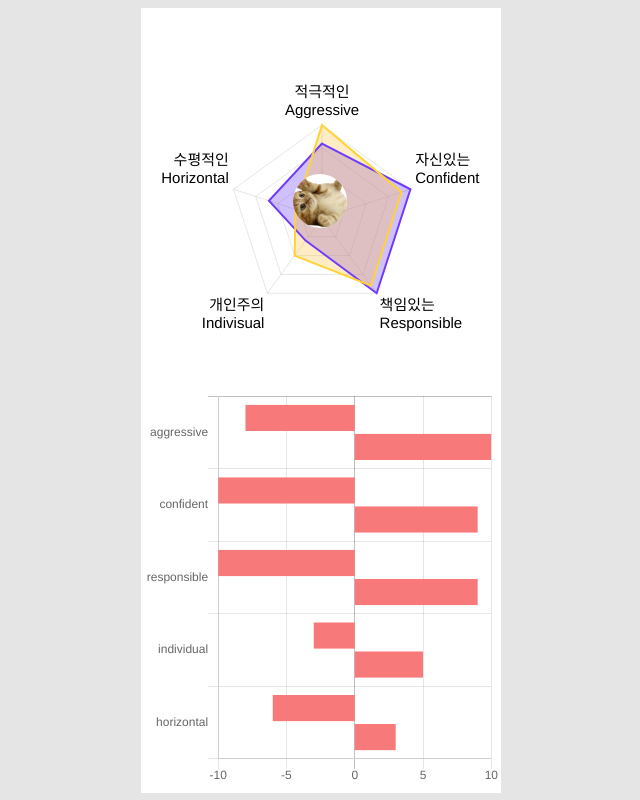
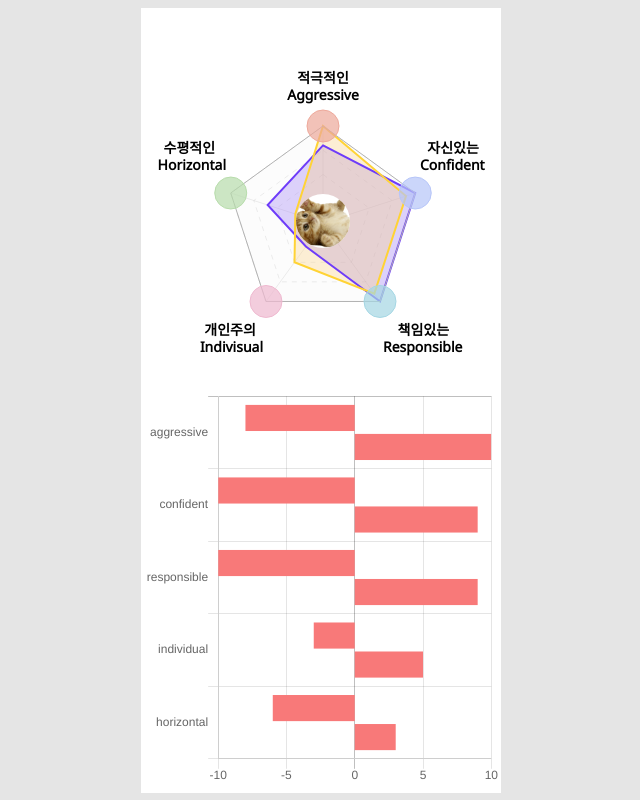
Before and after one commit to chltjdrhd777/wanted-codestates-project-8-11, a Vue app: page / in a window 1280 px wide. Shown: the whole page, without its empty margins (319-959 px from the left). Built offline with nearby package versions, Linux system fonts and the light colour scheme.

Commit message:
FEAT: 펜타곤 그래프 수정
- 바깥쪽 텍스트 정렬
- 각 꼭짓점에 원형 포인트 추가
- Hover시 나타나는 인터랙션 제거

```diff
--- a/src/App.vue
+++ b/src/App.vue
@@ -27,11 +27,13 @@ export default {
       companySurvey: { samsungSurvey },
     } = surveyData;
     const chartData = {
-      labels: [["적극적인", "Aggressive"],
-        ["자신있는", "Confident"],
-        ["책임있는", "Responsible"],
-        ["개인주의", "Indivisual"],
-        ["수평적인", "Horizontal"],],
+      labels: [
+        ["적극적인", "Aggressive", ""],
+        ["  자신있는", "Confident", ""],
+        ["", "    책임있는", "Responsible"],
+        ["", "개인주의  ", "Indivisual"],
+        ["수평적인   ", "Horizontal", ""],
+      ],
       datasets: [
         {
           backgroundColor: "rgba(255, 193, 74, 0.32)",
@@ -40,6 +42,8 @@ export default {
           borderRadius: 1,
           pointBackgroundColor: "rgba(255,99,132,1)",
           pointRadius: 0,
+          pointHitRadius: 0,
+          order: 1,
           data: [...Object.values(samsungSurvey)],
         },
         {
@@ -48,8 +52,32 @@ export default {
           borderWidth: 2,
           borderRadius: 1,
           pointRadius: 0,
-          z: 1,
+          pointHitRadius: 0,
+          order: 2,
           data: [...Object.values(userSurvey)],
+        },
+        {
+          backgroundColor: "rgba(244, 244, 244, 0.32)",
+          borderColor: "#B2B2B2",
+          borderWidth: 1,
+          pointBackgroundColor: [
+            "rgba(237, 168, 154, 0.7)",
+            "rgba(182, 197, 248, 0.7)",
+            "rgba(164, 214, 227, 0.7)",
+            "rgba(238, 184, 207, 0.7)",
+            "rgba(183, 220, 171, 0.7)",
+          ],
+          pointBorderColor: [
+            "#EDA89A",
+            "#B6C5F8",
+            "#A4D6E3",
+            "#EEB8CF",
+            "#B7DCAB",
+          ],
+          pointRadius: 16,
+          pointHitRadius: -16,
+          order: 0,
+          data: [10, 10, 10, 10, 10],
         },
       ],
     };
@@ -65,14 +93,19 @@ export default {
       },
       scale: {
         pointLabels: {
+          fontFamily: "Noto Sans",
+          fontStyle: "bold",
           fontColor: "black",
-          fontSize: 15,
+          fontSize: 14,
         },
         ticks: {
           max: 10,
           min: 0,
           stepSize: 2.5,
           display: false,
+        },
+        gridLines: {
+          borderDash: [5, 5],
         },
       },
     };
@@ -127,10 +160,8 @@ main {
   border-radius: 160px;
   overflow: hidden;
   position: absolute;
-  left: 42.22%;
-  right: 42.78%;
-  top: 43.57%;
-  bottom: 42.26%;
+  left: 43%;
+  top: 49%;
   background-color: white;
   object-fit: cover;
 }
```
